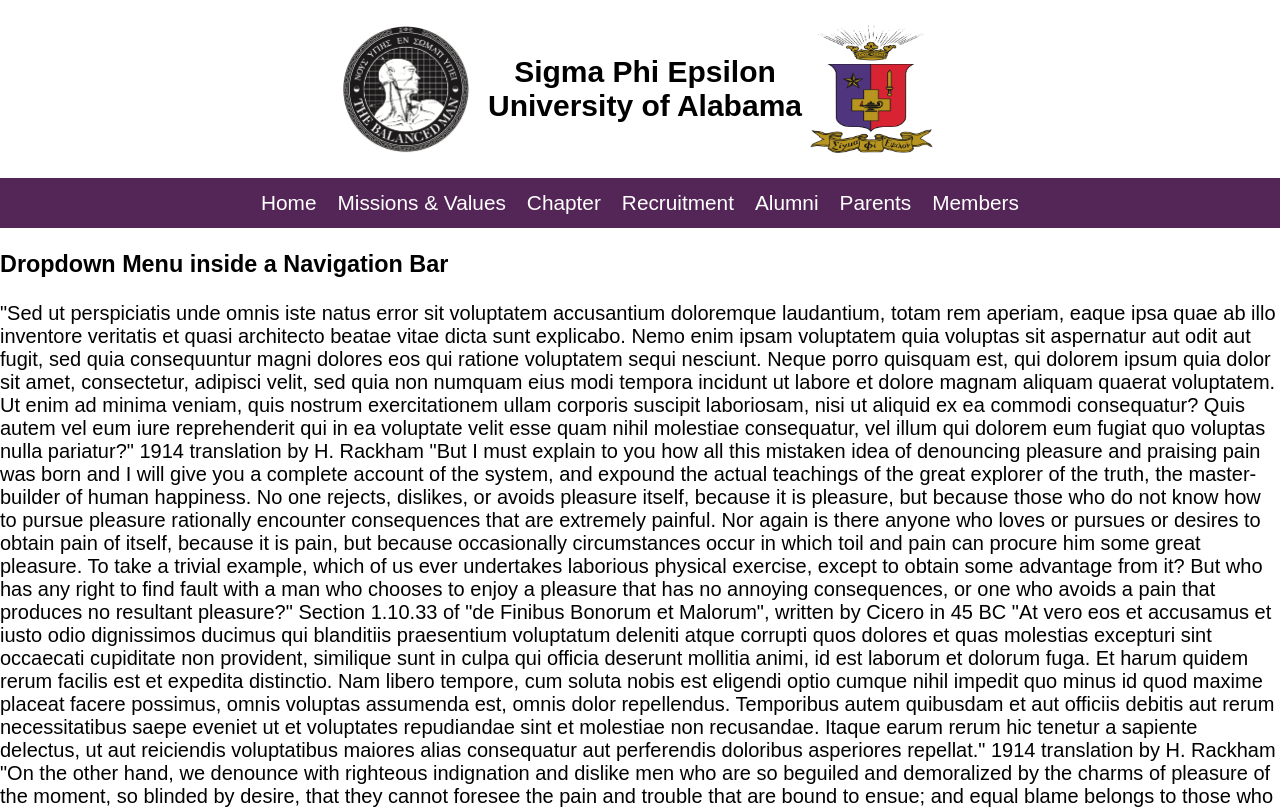
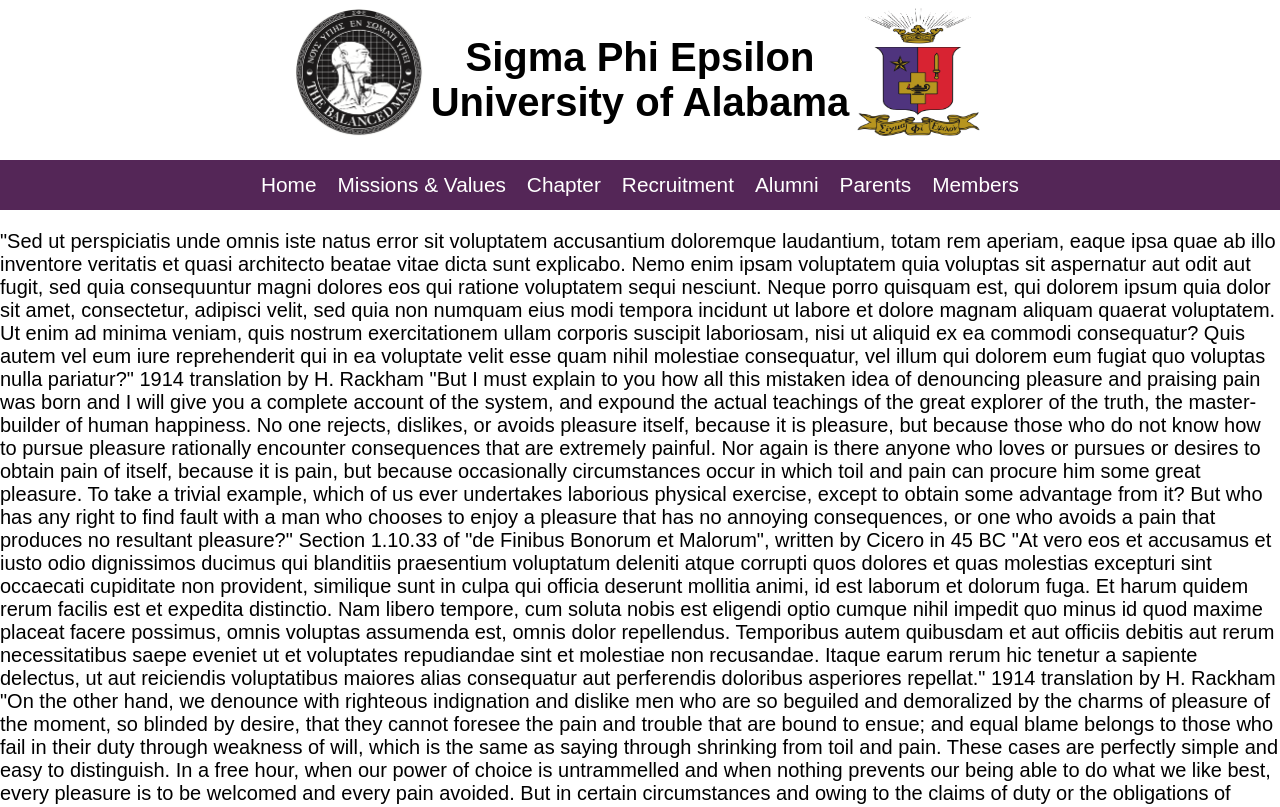
Before and after one commit to keatonrohlfs/sig-ep-albeta, a plain HTML site: page index.html in a window 1280 px wide. Shown: the top 807 px of the page. Drawn offline with Linux system fonts and the light colour scheme.

Commit message:
change to flex and edit header

```diff
--- a/css/styles.css
+++ b/css/styles.css
@@ -1,7 +1,24 @@
+
+
+.heading{
+  display: flex;
+  justify-content: center;
+  flex-direction: column;
+  height: 20vh;
+  margin: 0;;
+}
+
+.head-text{
+
+}
+
 .container {
   width: 100%;
-  margin-bottom: 10px;
+  margin-bottom: 0;
   white-space: nowrap;
+  display: flex;
+  justify-content: center;
+  gap:1vh;
 }
 
 img {
@@ -11,10 +28,11 @@
 }
 
 .text-container {
-  display: inline-block;
-  margin-left: 10px;
+  display: flex;
   white-space: normal;
   vertical-align: middle;
+  align-content: center;
+  text-align: center;
 }
 
 h1 {text-align: center;}
@@ -25,6 +43,9 @@
   font-size: 20px;
   min-height: 200vh;
   font-family: 'Cabin', Sans-serif;
+  display: flex;
+  flex-direction: column;
+  height: 100%;
 }
 
 .overlay{
--- a/index.html
+++ b/index.html
@@ -5,14 +5,13 @@
 </style>
 </head>
 <body>
-  <section>
-    <h1>
+  <div class="heading">
     <div class="container">
       <img src="images/sig_bm_logo_vector.png" alt="Sigma Phi Epsilon" style="width:128px;height:128px;">
-      <div class="text-container">Sigma Phi Epsilon<br>University of Alabama</div>
+      <div class="text-container"><h1 class="head-text">Sigma Phi Epsilon<br>University of Alabama</h1></div>
       <img src="images/crest-color.png" alt="Sigma Phi Epsilon" style="width:128px;height:128px;">
     </div>
-  </h1>
+  </div>
   </section>
   <nav id="main-menu">
     <ul>
@@ -42,9 +41,9 @@
     </nav>
   </label>
 
-  <div class="overlay"></div>
 
-<h3>Dropdown Menu inside a Navigation Bar</h3>
+
+<div class="main-body">
 <p>"Sed ut perspiciatis unde omnis iste natus error sit voluptatem accusantium doloremque laudantium, totam rem aperiam, eaque ipsa quae ab illo inventore veritatis et quasi architecto beatae vitae dicta sunt explicabo. Nemo enim ipsam voluptatem quia voluptas sit aspernatur aut odit aut fugit, sed quia consequuntur magni dolores eos qui ratione voluptatem sequi nesciunt. Neque porro quisquam est, qui dolorem ipsum quia dolor sit amet, consectetur, adipisci velit, sed quia non numquam eius modi tempora incidunt ut labore et dolore magnam aliquam quaerat voluptatem. Ut enim ad minima veniam, quis nostrum exercitationem ullam corporis suscipit laboriosam, nisi ut aliquid ex ea commodi consequatur? Quis autem vel eum iure reprehenderit qui in ea voluptate velit esse quam nihil molestiae consequatur, vel illum qui dolorem eum fugiat quo voluptas nulla pariatur?"
 
   1914 translation by H. Rackham
@@ -93,6 +92,11 @@
   1914 translation by H. Rackham
   "On the other hand, we denounce with righteous indignation and dislike men who are so beguiled and demoralized by the charms of pleasure of the moment, so blinded by desire, that they cannot foresee the pain and trouble that are bound to ensue; and equal blame belongs to those who fail in their duty through weakness of will, which is the same as saying through shrinking from toil and pain. These cases are perfectly simple and easy to distinguish. In a free hour, when our power of choice is untrammelled and when nothing prevents our being able to do what we like best, every pleasure is to be welcomed and every pain avoided. But in certain circumstances and owing to the claims of duty or the obligations of business it will frequently occur that pleasures have to be repudiated and annoyances accepted. The wise man therefore always holds in these matters to this principle of selection: he rejects pleasures to secure other greater pleasures, or else he endures pains to avoid worse pains."
 </p>
+</div>
+
+
+<!-- Below is the sticky nav -->
+
 <script>
   window.onscroll = function() {myFunction()};
 
```
